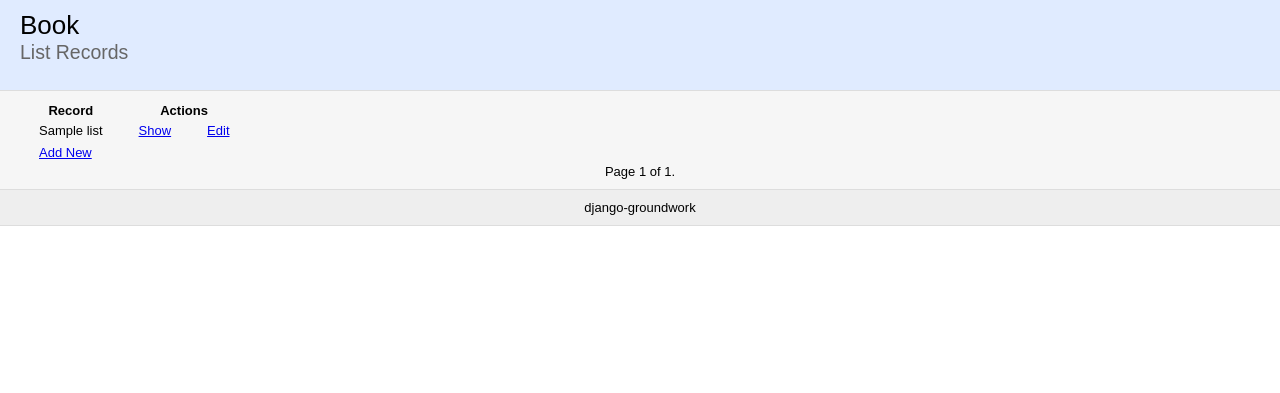
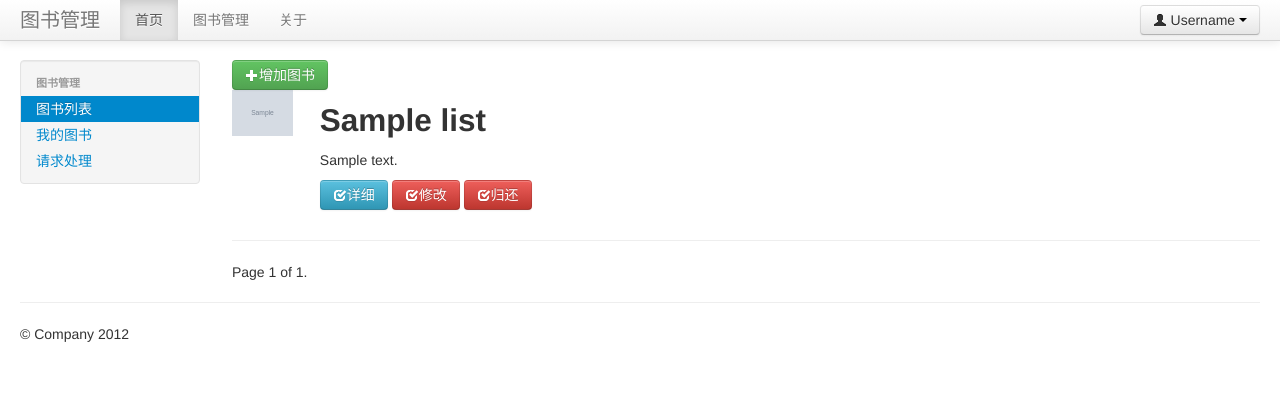
Before and after one commit to yihui8776/BookMS, a Django app: template templates/bookapp/list_book.html in a window 1280 px wide. Shown: the top 393 px of the page. Run offline with Django 3.2, Linux system fonts and the light colour scheme; the template is opened without the code that fills it: most values are stand-ins (such as "Sample title", 1, 10 or a date in 2020); grey boxes marked "Sample" are stand-in pictures; some libraries are stand-ins or nearby versions.

Commit message:
del django-groupwork files

```diff
--- a/BookMS/settings.py
+++ b/BookMS/settings.py
@@ -87,3 +87,7 @@ STATIC_URL = '/static/'
 TEMPLATE_DIRS = (
 	os.path.join(BASE_DIR, 'templates'),
 )
+
+STATICFILES_DIRS = (
+    os.path.dirname(__file__)+STATIC_URL,
+)
--- a/templates/base.html
+++ b/templates/base.html
@@ -1,53 +1,162 @@
+{##}
+{#<!DOCTYPE html PUBLIC "-//W3C//DTD XHTML 1.0 Transitional//EN" "http://www.w3.org/TR/xhtml1/DTD/xhtml1-transitional.dtd">#}
+{#<html xmlns="http://www.w3.org/1999/xhtml" dir="ltr">#}
+{##}
+{#<head>#}
+{#	<meta http-equiv="content-type" content="text/html; charset=UTF-8"/>#}
+{#	<meta name="description" content=""/>#}
+{#	<meta name="keywords" content="" />#}
+{#	<meta name="author" content="" />#}
+{#    <title>#}
+{#        {% block title %} {% endblock %}#}
+{#    </title>#}
+{#      <style type="text/css"> #}
+{#        html * { padding:0; margin:0; }#}
+{#        body * { padding:10px 20px; }#}
+{#        body * * { padding:0; }#}
+{#        body { font:small sans-serif; }#}
+{#        body>div { border-bottom:1px solid #ddd; }#}
+{#        h1 { font-weight:normal; }#}
+{#        h2 { margin-bottom:.8em; }#}
+{#        h2 span { font-size:80% ; color:#666; font-weight:normal; }#}
+{#        h3 { margin:1em 0 .5em 0; }#}
+{#        h4 { margin:0 0 .5em 0; font-weight: normal; }#}
+{#        td {font-size:1em;  padding:3px 17px 2px 17px;}#}
+{#        ul { margin-left: 2em; margin-top: 1em; }#}
+{#        #summary { background: #e0ebff; }#}
+{#        #summary h2 { font-weight: normal; color: #666; }#}
+{#        #explanation { background:#eee; }#}
+{#        #content { background:#f6f6f6; }#}
+{#        #summary table { border:none; background:transparent; }#}
+{#      </style> #}
+{#</head>#}
+{#<body>#}
+{##}
+{##}
+{#<div id="summary">#}
+{#{% block heading %}  #}
+{#{% endblock %}#}
+{#</div>#}
+{##}
+{#<div id="content">#}
+{#{% block content %} #}
+{##}
+{##}
+{#{% endblock %}#}
+{#</div>#}
+{##}
+{#<div id="explanation" align="center">#}
+{#django-groundwork#}
+{#</div>#}
+{##}
+{#</body>#}
+{#</html>#}
 
-<!DOCTYPE html PUBLIC "-//W3C//DTD XHTML 1.0 Transitional//EN" "http://www.w3.org/TR/xhtml1/DTD/xhtml1-transitional.dtd">
-<html xmlns="http://www.w3.org/1999/xhtml" dir="ltr">
 
+<!DOCTYPE html>
+<html lang="en">
 <head>
-	<meta http-equiv="content-type" content="text/html; charset=UTF-8"/>
-	<meta name="description" content=""/>
-	<meta name="keywords" content="" />
-	<meta name="author" content="" />
-    <title>
-        {% block title %} {% endblock %}
-    </title>
-      <style type="text/css">
-        html * { padding:0; margin:0; }
-        body * { padding:10px 20px; }
-        body * * { padding:0; }
-        body { font:small sans-serif; }
-        body>div { border-bottom:1px solid #ddd; }
-        h1 { font-weight:normal; }
-        h2 { margin-bottom:.8em; }
-        h2 span { font-size:80% ; color:#666; font-weight:normal; }
-        h3 { margin:1em 0 .5em 0; }
-        h4 { margin:0 0 .5em 0; font-weight: normal; }
-        td {font-size:1em;  padding:3px 17px 2px 17px;}
-        ul { margin-left: 2em; margin-top: 1em; }
-        #summary { background: #e0ebff; }
-        #summary h2 { font-weight: normal; color: #666; }
-        #explanation { background:#eee; }
-        #content { background:#f6f6f6; }
-        #summary table { border:none; background:transparent; }
-      </style>
+<meta charset="utf-8">
+<title>{% block title %} {% endblock %}</title>
+<meta name="viewport" content="width=device-width, initial-scale=1.0">
+<meta name="description" content="">
+<meta name="author" content="">
+
+<!-- Le styles -->
+<link href="/static/css/bootstrap.css" rel="stylesheet">
+<style type="text/css">
+body {
+padding-top: 60px;
+padding-bottom: 40px;
+}
+.sidebar-nav {
+padding: 9px 0;
+}
+</style>
+<link href="../assets/css/bootstrap-responsive.css" rel="stylesheet">
+
+<!-- Le HTML5 shim, for IE6-8 support of HTML5 elements -->
+<!--[if lt IE 9]>
+<script src="</SCRIPT'">http://html5shim.googlecode.com/svn/trunk/html5.js"></script>
+<![endif]-->
 </head>
+
 <body>
 
-
-<div id="summary">
-{% block heading %}
-{% endblock %}
+<div class="navbar navbar-fixed-top">
+<div class="navbar-inner">
+<div class="container-fluid">
+<a class="btn btn-navbar" data-toggle="collapse" data-target=".nav-collapse">
+<span class="icon-bar"></span>
+<span class="icon-bar"></span>
+<span class="icon-bar"></span>
+</a>
+<a class="brand" href="#">图书管理</a>
+<div class="btn-group pull-right">
+<a class="btn dropdown-toggle" data-toggle="dropdown" href="#">
+<i class="icon-user"></i> Username
+<span class="caret"></span>
+</a>
+<ul class="dropdown-menu">
+<li><a href="#">个人资料</a></li>
+<li class="divider"></li>
+<li><a href="#">退出系统</a></li>
+</ul>
+</div>
+<div class="nav-collapse">
+<ul class="nav">
+<li class="active"><a href="#">首页</a></li>
+<li><a href="#about">图书管理</a></li>
+<li><a href="#about">关于</a></li>
+</ul>
+</div><!--/.nav-collapse -->
+</div>
+</div>
 </div>
 
-<div id="content">
+<div class="container-fluid">
+<div class="row-fluid">
+<div class="span2">
+<div class="well sidebar-nav">
+<ul class="nav nav-list">
+<li class="nav-header">图书管理</li>
+<li class="active"><a href="#">图书列表</a></li>
+<li><a href="#">我的图书</a></li>
+<li><a href="#">请求处理</a></li>
+</ul>
+</div><!--/.well -->
+</div><!--/span-->
+<div class="span10">
 {% block content %}
 
+{% endblock %}
+</div><!--/span-->
+</div><!--/row-->
 
-{% endblock %}
-</div>
+<hr>
 
-<div id="explanation" align="center">
-django-groundwork
-</div>
+<footer>
+<p>&copy; Company 2012</p>
+</footer>
+
+</div><!--/.fluid-container-->
+
+<!-- Le javascript
+================================================== -->
+<!-- Placed at the end of the document so the pages load faster -->
+<script src="/static/js/jquery.js"></script>
+<script src="/static/js/bootstrap-transition.js"></script>
+<script src="/static/js/bootstrap-alert.js"></script>
+<script src="/static/js/bootstrap-modal.js"></script>
+<script src="/static/js/bootstrap-dropdown.js"></script>
+<script src="/static/js/bootstrap-scrollspy.js"></script>
+<script src="/static/js/bootstrap-tab.js"></script>
+<script src="/static/js/bootstrap-tooltip.js"></script>
+<script src="/static/js/bootstrap-popover.js"></script>
+<script src="/static/js/bootstrap-button.js"></script>
+<script src="/static/js/bootstrap-collapse.js"></script>
+<script src="/static/js/bootstrap-carousel.js"></script>
+<script src="/static/js/bootstrap-typeahead.js"></script>
 
 </body>
 </html>
--- a/templates/bookapp/list_book.html
+++ b/templates/bookapp/list_book.html
@@ -1,34 +1,76 @@
+{##}
+{#{% extends "base.html" %}#}
+{##}
+{#{% block title %} <h1> Book </h1><h2> List </h2> {% endblock %}#}
+{##}
+{#{% block heading %} #}
+{#<h1> Book</h1>#}
+{#<h2> List Records</h2>#}
+{#{% endblock %}#}
+{#{% block content %} #}
+{##}
+{#<table>#}
+{#<thead>#}
+{#<tr><th>Record</th><th colspan="3">Actions</th></tr>#}
+{#{% for item in list_items.object_list %}#}
+{#  <tr><td>  {{item}}</td> <td><a href="{% url "bookapp.views.view_book" item.id %}">Show</a> </td> <td><a href="{% url "bookapp.views.edit_book" item.id %}">Edit</a></tr>#}
+{#{% endfor %}#}
+{#<tr><td colspan="3"> <a href="{% url "bookapp.views.create_book" %}">Add New</a></td></tr>#}
+{#</table>#}
+{##}
+{#<div align="center">#}
+{#{% if list_items.has_previous %}#}
+{#    <a href="?page={{ list_items.previous_page_number }}">Previous</a>#}
+{#{% endif %}#}
+{##}
+{#<span class="current">#}
+{#    Page {{ list_items.number }} of {{ list_items.paginator.num_pages }}.#}
+{#</span>#}
+{##}
+{#{% if list_items.has_next %}#}
+{#        <a href="?page={{ list_items.next_page_number }}">Next</a>#}
+{#{% endif %}#}
+{##}
+{#</div>#}
+{#{% endblock %}#}
+
 
 {% extends "base.html" %}
 
-{% block title %} <h1> Book </h1><h2> List </h2> {% endblock %}
+{% block title %} 图书列表 {% endblock %}
 
-{% block heading %}
-<h1> Book</h1>
-<h2> List Records</h2>
-{% endblock %}
 {% block content %}
-
-<table>
-<thead>
-<tr><th>Record</th><th colspan="3">Actions</th></tr>
+<div class="row-fluid">
+<a class="btn btn-success" href="{% url "bookapp.views.create_book" %}"> <span class=" icon-plus icon-white" ></span>增加图书 </a>
+</div>
 {% for item in list_items.object_list %}
-  <tr><td>  {{item}}</td> <td><a href="{% url "bookapp.views.view_book" item.id %}">Show</a> </td> <td><a href="{% url "bookapp.views.edit_book" item.id %}">Edit</a></tr>
+<div class="row-fluid">
+<div class="span1">
+<img src="{{item.cover_img}}"/>
+</div>
+<div class="span11">
+<h2>{{item.title}}</h2>
+<p>{{item.summary}}</p>
+<p>
+<a class="btn btn-info" href="{% url "bookapp.views.view_book" item.id %}"><span class=" icon-check icon-white" ></span>详细 </a>
+<a class="btn btn-danger" href="{% url "bookapp.views.edit_book" item.id %}"> <span class=" icon-check icon-white" ></span>修改 </a>
+<a class="btn btn-danger" href="#"> <span class=" icon-check icon-white" ></span>归还 </a>
+</p>
+</div>
+</div>
+<hr>
 {% endfor %}
-<tr><td colspan="3"> <a href="{% url "bookapp.views.create_book" %}">Add New</a></td></tr>
-</table>
-
-<div align="center">
+<div class="row-fluid">
 {% if list_items.has_previous %}
-    <a href="?page={{ list_items.previous_page_number }}">Previous</a>
+<a href="?page={{ list_items.previous_page_number }}">上一页</a>
 {% endif %}
 
 <span class="current">
-    Page {{ list_items.number }} of {{ list_items.paginator.num_pages }}.
+Page {{ list_items.number }} of {{ list_items.paginator.num_pages }}.
 </span>
 
 {% if list_items.has_next %}
-        <a href="?page={{ list_items.next_page_number }}">Next</a>
+<a href="?page={{ list_items.next_page_number }}">下一页</a>
 {% endif %}
 
 </div>
```
Also changed, not shown: bookapp/urls.py (+4 -7 lines), BookMS/urls.py (line endings or trailing spaces), db/bookms.db, 4 other files.
